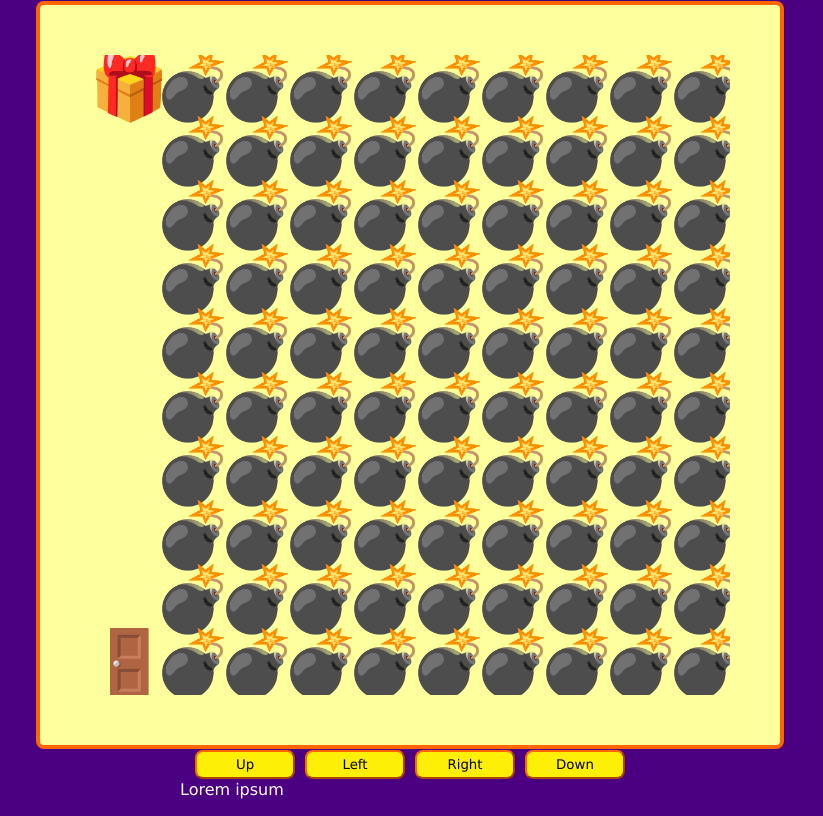
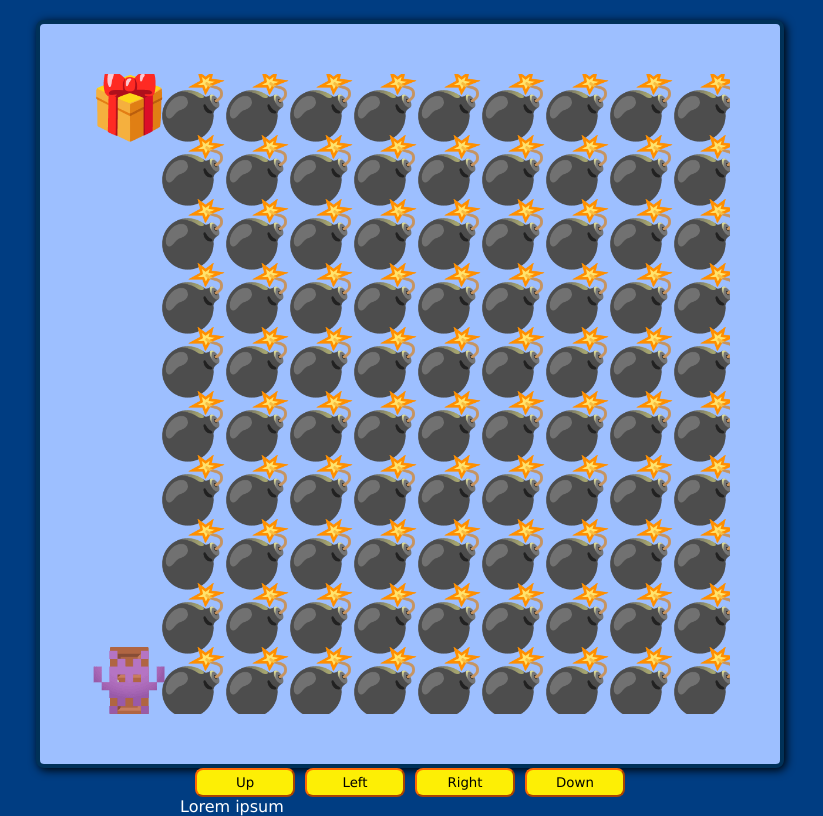
Before and after one commit to LuisEnriqueChavarriaVazquez/2022_OCT_Videojuego_en_js, a website: page index.html in a window 1280 px wide. Shown: the whole page, without its empty margins (230-1053 px from the left). Drawn offline with Linux system fonts and the light colour scheme.

Commit message:
Deteccion de posicion de elementos

```diff
--- a/src/main.js
+++ b/src/main.js
@@ -10,11 +10,12 @@ window.addEventListener('load', setCanvasSize);
 //Ajustamos el tamaño del canvas cuando el tamaño cambia
 window.addEventListener('resize', setCanvasSize);
 
-function setCanvasSize(){
+///////////////////FUNCION PARA TAMAÑO DE CANVAS
+function setCanvasSize() {
     //En caso de que sea mobile
-    if(window.innerHeight > window.innerWidth){
+    if (window.innerHeight > window.innerWidth) {
         canvasSize = window.innerWidth * 0.8; //El width mide el 80%
-    }else{
+    } else {
         canvasSize = window.innerHeight * 0.8; //El height mide el 80%
     }
 
@@ -30,8 +31,10 @@ function setCanvasSize(){
     startGame();
 }
 
-//Inicia el juego
-function startGame(){
+///////////////////////////INICIA EL JUEGO
+function startGame() {
+    //Funcion para la deteccion de los botones
+    deteccionBotones();
     //Los elementos al ser texto miden la decima parte
     game.font = elementsSize + 'px Verdana';
     //El texto lo alineamos al final
@@ -51,14 +54,89 @@ function startGame(){
         return row.trim().split('')
     });
 
-    console.log({map, mapRows, mapRowCols});
+    //Creamos objeto de posicion jugador
+    let playerPosition = {};
+    let goalPosition = {};
+    let bombPosition = {};
+    let diferenciaTotal = 0;
 
-    for(let x = 1; x <= 10; x++){
-        for(let y = 1; y <= 10; y++){
+    let contadorBombas = 0;
+    //Hacemos el recorrido para imprimir los mapas 10x10 (este es el tamaño de la matriz)
+    for (let x = 1; x <= 10; x++) {
+        for (let y = 1; y <= 10; y++) {
             //Fill text nos ayuda a meter texto al canvas.
-            game.fillText(emojis[mapRowCols[y-1][x-1]], elementsSize * x+15, elementsSize * y-10);
+            game.fillText(emojis[mapRowCols[y - 1][x - 1]], elementsSize * x + 15, elementsSize * y - 10);
+
+            //Detectamos el punto de inicio en el mapa
+            if (emojis[mapRowCols[y - 1][x - 1]] == '🚪') {
+                game.fillText(emojis['PLAYER'], elementsSize * x + 15, elementsSize * y - 10);
+                //Guardamos la posicion del jugador en un objeto
+                playerPosition = {
+                    x: elementsSize * x + 15,
+                    y: elementsSize * y - 10
+                };
+            }
+
+            //Detectamos donde estan las bombas
+            if (emojis[mapRowCols[y - 1][x - 1]] == '💣') {
+                let nombreBomba = `bomba_${contadorBombas++}`;
+                bombPosition[nombreBomba] = {
+                    x: elementsSize * x + 15,
+                    y: elementsSize * y - 10
+                }
+            }
+
+            //Detectamos donde esta la meta
+            if (emojis[mapRowCols[y - 1][x - 1]] == '🎁') {
+                //Guardamos la posicion de la meta en el juego
+                goalPosition = {
+                    x: elementsSize * x + 15,
+                    y: elementsSize * y - 10
+                };
+            }
+
         }
     }
 
+    //Debemos calcular la diferencia entre los elementos
+    function calcularDiferenciGeneralPosition(){
+        //Al ser una grilla ambas diferencias son lo mismo
+        let diferenciaPosition;
+        diferenciaPosition = bombPosition['bomba_0'].x - bombPosition['bomba_10'].x;
+        diferenciaTotal = -1*diferenciaPosition.toFixed(2);
+    }
+    calcularDiferenciGeneralPosition();
+}
 
+
+//Funcion para la deteccion de los botones.
+function deteccionBotones() {
+    //Accedemos a los botones
+    let up = document.getElementById('up');
+    let left = document.getElementById('left');
+    let right = document.getElementById('right');
+    let down = document.getElementById('down');
+
+    //Activamos la funcion con cada tecla con el click
+    up.addEventListener('click', () => keyPressed('38'));
+    left.addEventListener('click', () => keyPressed('37'));
+    right.addEventListener('click', () => keyPressed('39'));
+    down.addEventListener('click', () => keyPressed('40'));
+
+    //Activamos la funcion de click (la página esta a la escucha de la tecla que se presiona)
+    document.onkeydown = keyPressed;
+
+    //Detecta la tecla que fue presionada.
+    function keyPressed(e) {
+        e = e || window.event; //Se vincula el código con un evento en la ventana.
+        if (e.keyCode == '38' || e == '38') {
+
+        } else if (e.keyCode == '40' || e == '40') {
+            // down arrow
+        } else if (e.keyCode == '37' || e == '37') {
+            // left arrow
+        } else if (e.keyCode == '39' || e == '39') {
+            // right arrow
+        }
+    }
 }
--- a/src/maps.js
+++ b/src/maps.js
@@ -8,7 +8,7 @@ const emojis = {
     'O': '🚪',
     'X': '💣',
     'I': '🎁',
-    'PLAYER': '💀',
+    'PLAYER': '👾',
     'BOMB_COLLISION': '🔥',
     'GAME_OVER': '👎',
     'WIN': '🏆',
--- a/static/styles/styles.css
+++ b/static/styles/styles.css
@@ -1,5 +1,5 @@
 body {
-    background-color: indigo;
+    background-color: rgb(0, 61, 130);
     color: #fff;
     font-family: Verdana, Geneva, Tahoma, sans-serif;
     margin: 0;
@@ -16,10 +16,12 @@ body {
 }
 
 canvas {
-    border: 4px solid #ff6600;
+    border: 4px solid #003158;
     border-radius: 8px;
-    background-color: #feff9d;
+    background-color: #9dbfff;
+    box-shadow: 2px 2px 10px #000;
     padding: 50px;
+    margin-top: 20px;
 }
 
 .btns {
```
